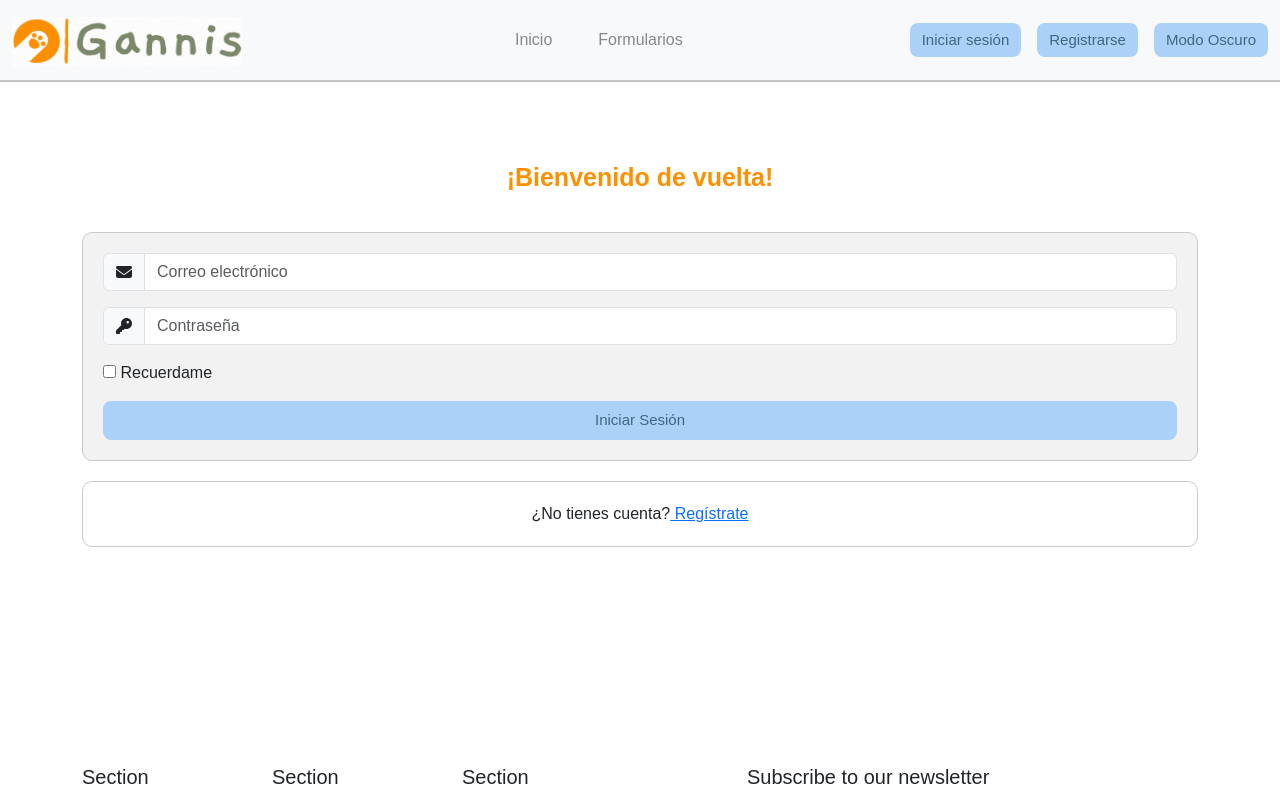
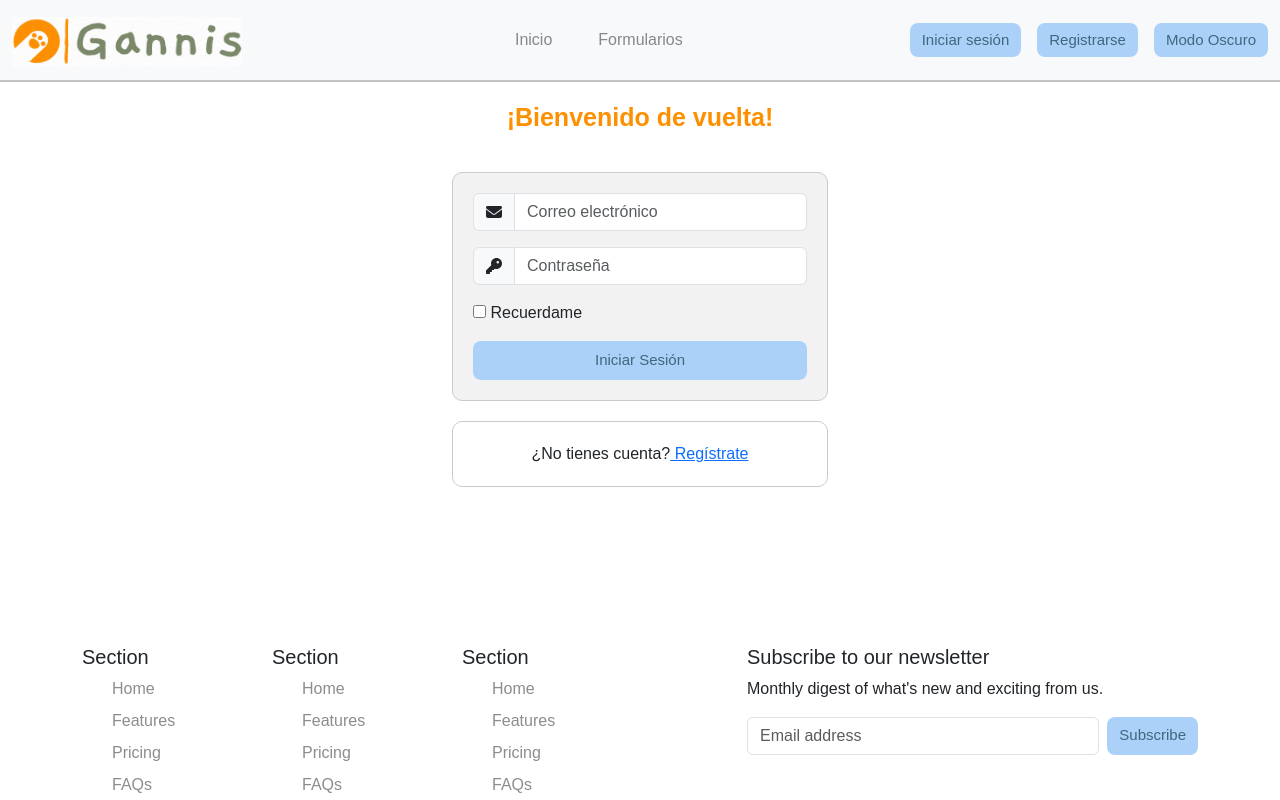
Before and after one commit to luishi1/Gen-T-Gannis-2024, a React (Create React App) app in the folder gannis/: page /login in a window 1280 px wide. Shown: the top 800 px of the page. Built offline with nearby package versions, Linux system fonts and the light colour scheme.

Commit message:
Corrijo problema con el css

```diff
--- a/gannis/src/ui/MascotaDetalle.css
+++ b/gannis/src/ui/MascotaDetalle.css
@@ -31,7 +31,7 @@
 	height: 100%;
 }
 
-.container {
+.container.mascotasd{
 	margin-top: 80px;
 	width: 90%;
 }
--- a/gannis/src/views/MascotaDetalle.js
+++ b/gannis/src/views/MascotaDetalle.js
@@ -31,7 +31,7 @@ const MascotaDetalle = () => {
   ];
 
   return (
-    <div className="container">
+    <div className="container mascotasd">
       {mascotas.map((mascota, index) => {
         const isGato = mascota.animal === "Gato";
         const isPerro = mascota.animal === "Perro";
```
